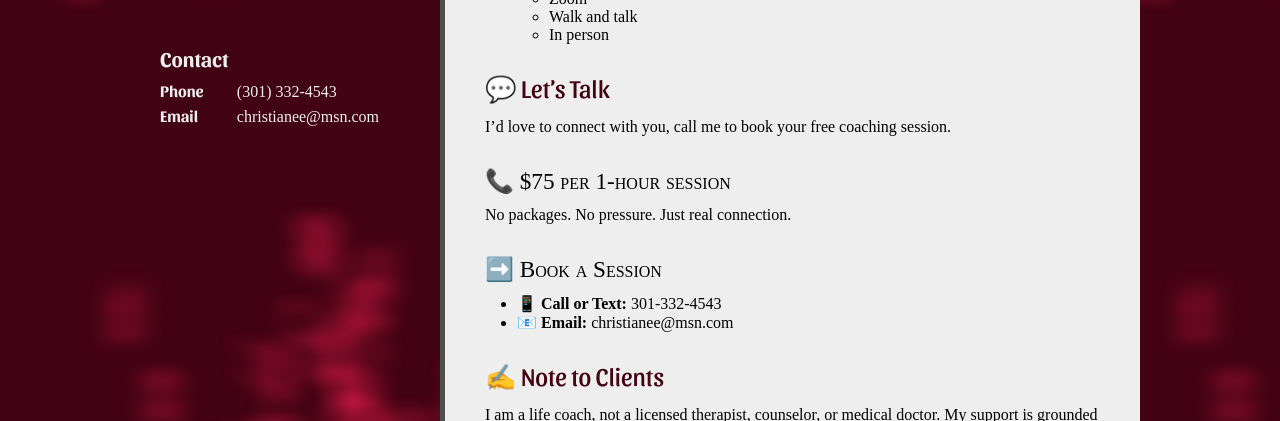
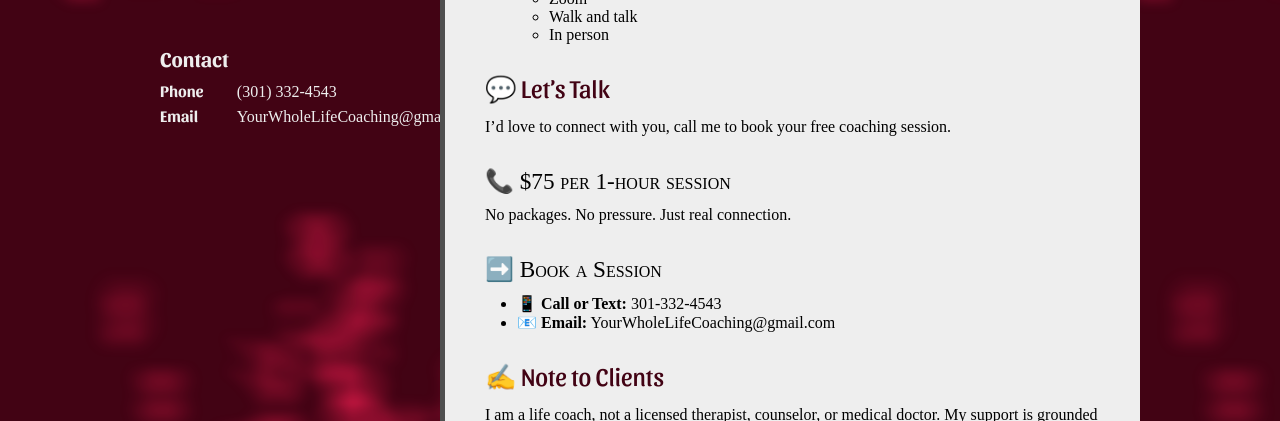
Before and after one commit to bean-crowder/bean-crowder.github.io, a Jekyll site: the page built from about.markdown, in a window 1280 px wide. Shown: the part 730-1151 px from the top of the page. Built offline with Jekyll 4.4.1, drawn with Linux system fonts in a browser that asks for light colours.

Commit message:
Update contact email

```diff
--- a/_layouts/default.html
+++ b/_layouts/default.html
@@ -54,7 +54,7 @@
               </dd>
               <dt>Email</dt>
               <dd>
-                <a href="mailto:christianee@msn.com">christianee@msn.com</a>
+                <a href="mailto:YourWholeLifeCoaching@gmail.com">YourWholeLifeCoaching@gmail.com</a>
               </dd>
             </dl>
           </footer>
--- a/about.markdown
+++ b/about.markdown
@@ -37,7 +37,7 @@ I’d love to connect with you, call me to book your free coaching session.
 No packages. No pressure. Just real connection.
 ### ➡️ Book a Session
 - 📱 **Call or Text:** 301-332-4543
-- 📧 **Email:** christianee@msn.com
+- 📧 **Email:** YourWholeLifeCoaching@gmail.com
 
 ## ✍️ Note to Clients
 I am a life coach, not a licensed therapist, counselor, or medical doctor. My support is grounded in lived experience, love, and personal insight, not clinical advice. If you are facing a mental health emergency or need medical attention, please reach out to a qualified professional.
```
